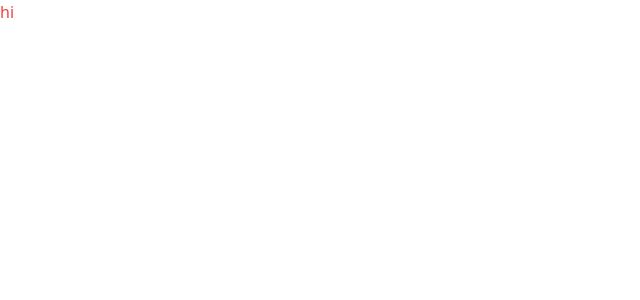
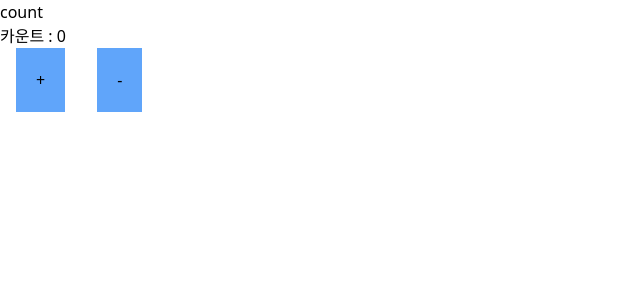
Before and after one commit to juchan-plan/plan, a Nuxt app: page / in a window 1280 px wide. Shown: the top 300 px of the page, without its empty margins (0-640 px from the left). Built offline with nearby package versions, Linux system fonts and the light colour scheme.

Commit message:
[테스트] count

```diff
--- a/app.vue
+++ b/app.vue
@@ -1,15 +1,9 @@
-<script setup lang="ts">
-useSeoMeta({
-  title: "타이틀 테스트",
-  ogTitle: "OG 타이틀 이에요",
-});
-</script>
+<script setup lang="ts"></script>
 
 <template>
-  <div class="text-red-500">
-    hi
-    <!-- <NuxtWelcome /> -->
-  </div>
+  <NuxtLayout>
+    <NuxtPage :key="$route.fullPath" />
+  </NuxtLayout>
 </template>
 
-<style lang="scss" scoped></style>
+<style lang="scss"></style>
--- /dev/null
+++ b/components/count.vue
@@ -0,0 +1,20 @@
+<script setup lang="ts">
+import { storeToRefs } from "pinia";
+import { useCount } from "~/store/count";
+
+const { count } = storeToRefs(useCount());
+const { increment, decrement } = useCount();
+</script>
+
+<template>
+  <div>count</div>
+  <p>카운트 : {{ count }}</p>
+  <button @click="increment">+</button>
+  <button @click="decrement">-</button>
+</template>
+
+<style lang="scss" scoped>
+button {
+  @apply bg-blue-400 mx-4 p-5;
+}
+</style>
--- /dev/null
+++ b/layouts/defulat.vue
@@ -0,0 +1,9 @@
+<template>
+  <div>
+    <main>
+      <slot />
+    </main>
+  </div>
+</template>
+
+<script setup></script>
--- /dev/null
+++ b/pages/index.vue
@@ -0,0 +1,9 @@
+<script setup lang="ts"></script>
+
+<template>
+  <div>
+    <Count />
+  </div>
+</template>
+
+<style lang="scss" scoped></style>
```
